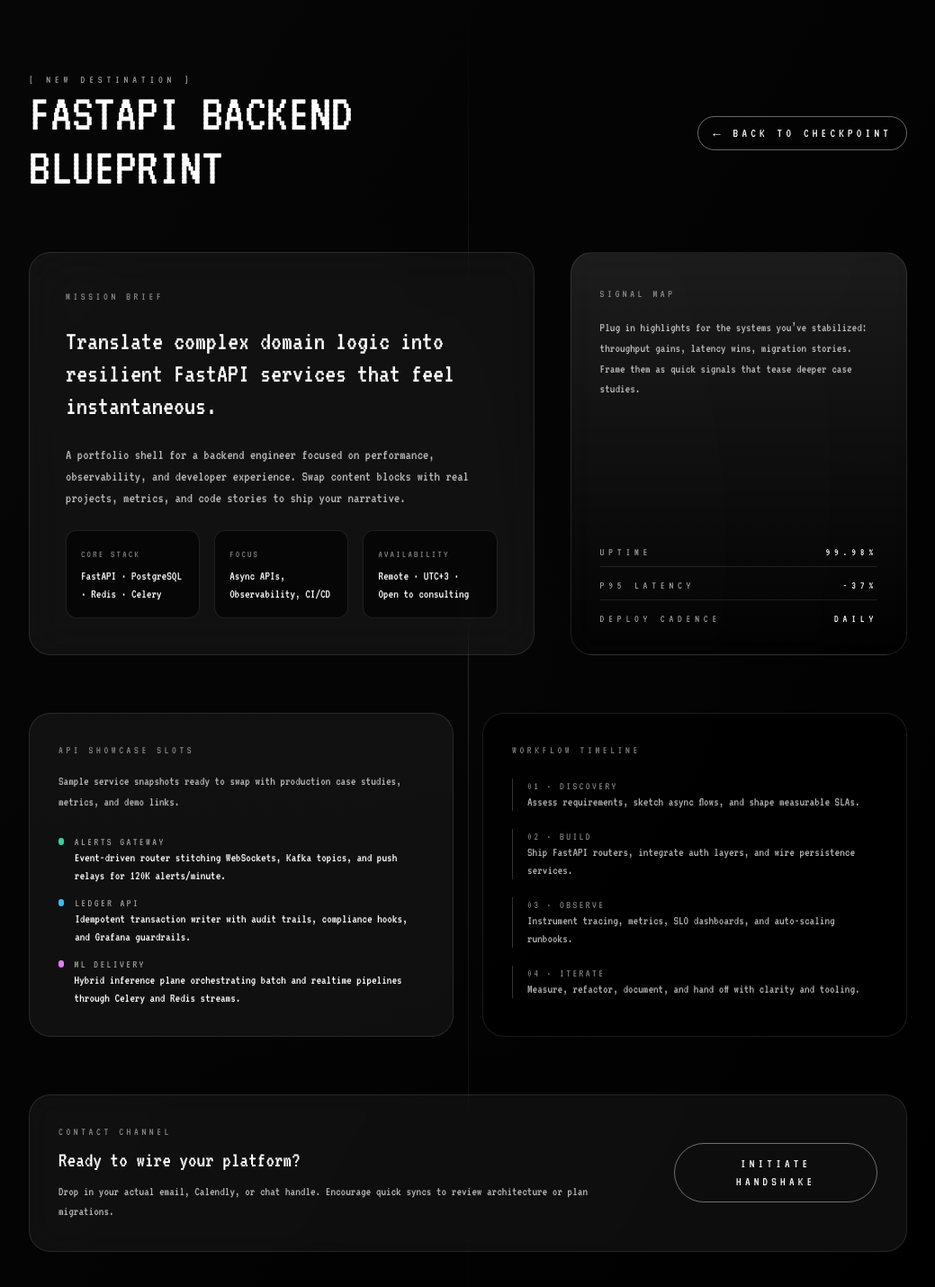
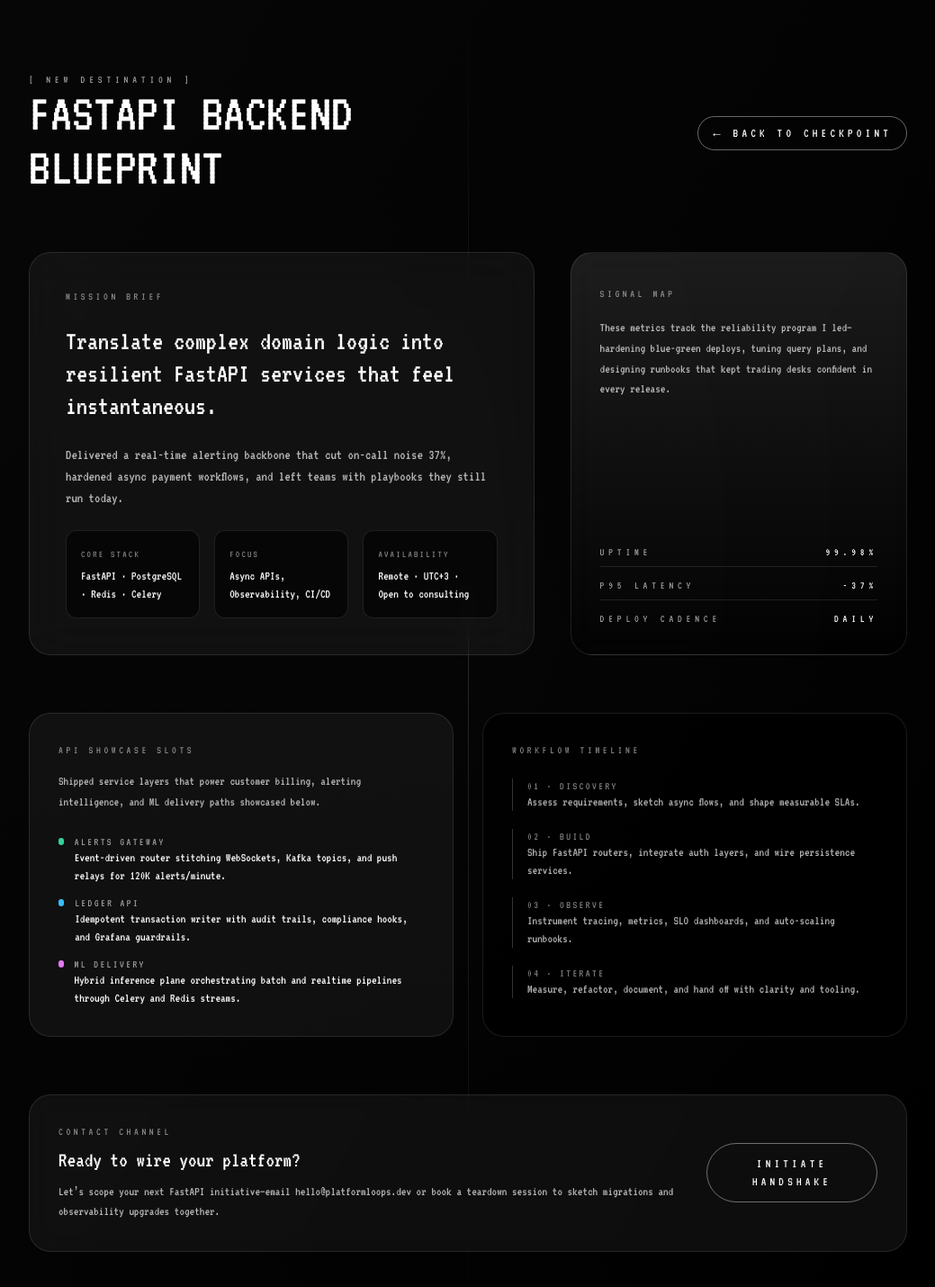
Before and after one commit to MickeyShide/bebebibibibububu, a React (Vite) app: page /portfolio in a window 1280 px wide. Shown: the top 1430 px of the page at 90% size, without its empty margins (120-1159 px from the left). Built offline with nearby package versions, Linux system fonts and the light colour scheme.

Commit message:
Refine portfolio copy with concrete achievements

```diff
--- a/src/pages/Portfolio.tsx
+++ b/src/pages/Portfolio.tsx
@@ -111,7 +111,7 @@ const Portfolio: React.FC = () => {
               Translate complex domain logic into resilient FastAPI services that feel instantaneous.
             </h2>
             <p className="text-sm sm:text-base text-white/70 leading-relaxed">
-              A portfolio shell for a backend engineer focused on performance, observability, and developer experience. Swap content blocks with real projects, metrics, and code stories to ship your narrative.
+              Delivered a real-time alerting backbone that cut on-call noise 37%, hardened async payment workflows, and left teams with playbooks they still run today.
             </p>
             <div className="grid gap-4 sm:grid-cols-3 text-sm">
               <div className="rounded-xl border border-white/10 bg-black/60 p-4">
@@ -133,7 +133,7 @@ const Portfolio: React.FC = () => {
             <div>
               <span className="text-xs uppercase tracking-[0.3em] text-white/50">signal map</span>
               <p className="mt-4 text-sm text-white/70 leading-relaxed">
-                Plug in highlights for the systems you’ve stabilized: throughput gains, latency wins, migration stories. Frame them as quick signals that tease deeper case studies.
+                These metrics track the reliability program I led—hardening blue-green deploys, tuning query plans, and designing runbooks that kept trading desks confident in every release.
               </p>
             </div>
             <div className="mt-8 grid gap-3 text-xs uppercase tracking-[0.4em] text-white/60">
@@ -164,7 +164,7 @@ const Portfolio: React.FC = () => {
           <div className="rounded-3xl border border-white/10 bg-white/5 p-8 flex flex-col gap-4">
             <span className="text-xs uppercase tracking-[0.3em] text-white/50">api showcase slots</span>
             <p className="text-sm text-white/70 leading-relaxed">
-              Sample service snapshots ready to swap with production case studies, metrics, and demo links.
+              Shipped service layers that power customer billing, alerting intelligence, and ML delivery paths showcased below.
             </p>
             <ul className="mt-2 space-y-3 text-sm">
               {serviceHighlights.map((service) => (
@@ -204,7 +204,7 @@ const Portfolio: React.FC = () => {
             <p className="text-xs uppercase tracking-[0.3em] text-white/50">contact channel</p>
             <h3 className="mt-2 text-2xl font-light">Ready to wire your platform?</h3>
             <p className="mt-2 text-sm text-white/70 leading-relaxed">
-              Drop in your actual email, Calendly, or chat handle. Encourage quick syncs to review architecture or plan migrations.
+              Let’s scope your next FastAPI initiative—email hello@platformloops.dev or book a teardown session to sketch migrations and observability upgrades together.
             </p>
           </div>
           <button className="px-6 py-3 rounded-full border border-white/40 text-sm uppercase tracking-[0.3em] hover:border-white hover:bg-white hover:text-black transition">
```
